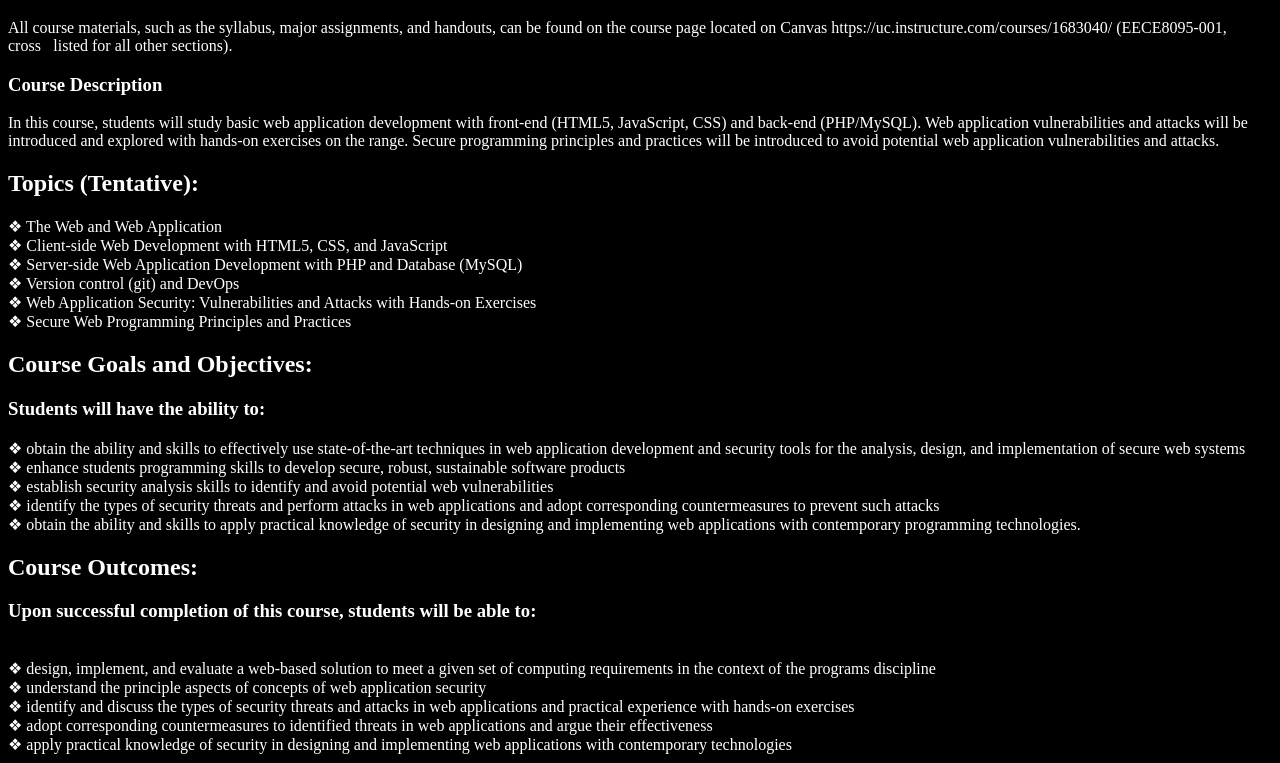
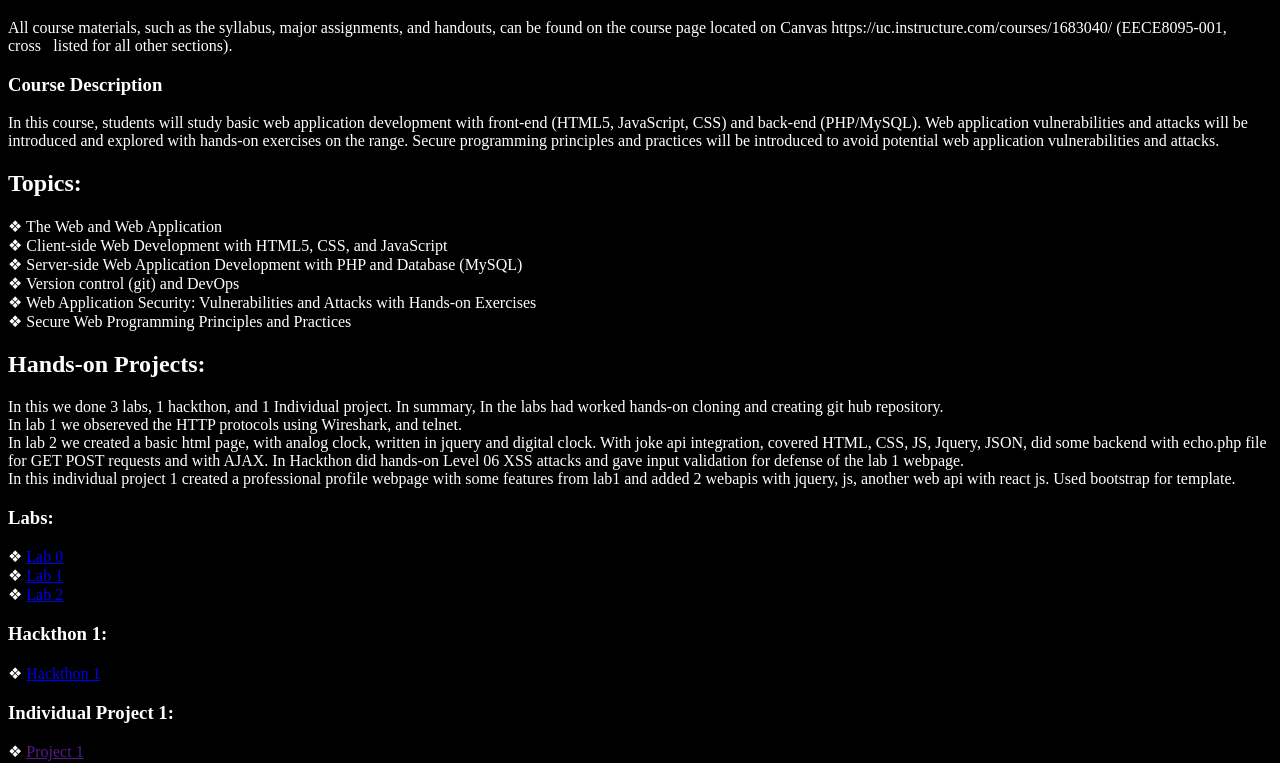
Before and after one commit to ShivaniEli/ShivaniEli-uc, a plain HTML site: page Project1/waph.html in a window 1280 px wide. Shown: the part 61-824 px from the top of the page. Drawn offline with Linux system fonts and the light colour scheme.

Commit message:
Update waph.html

```diff
--- a/Project1/waph.html
+++ b/Project1/waph.html
@@ -20,13 +20,25 @@
     (HTML5, JavaScript, CSS) and back-end (PHP/MySQL). Web application vulnerabilities and attacks will
     be introduced and explored with hands-on exercises on the range. Secure programming principles and
     practices will be introduced to avoid potential web application vulnerabilities and attacks.<br>
-    <h2> Topics (Tentative):</h2>
+    <h2> Topics:</h2>
     ❖ The Web and Web Application <br>
     ❖ Client-side Web Development with HTML5, CSS, and JavaScript <br>
     ❖ Server-side Web Application Development with PHP and Database (MySQL) <br>
     ❖ Version control (git) and DevOps <br>
     ❖ Web Application Security: Vulnerabilities and Attacks with Hands-on Exercises <br>
     ❖ Secure Web Programming Principles and Practices <br>
+    <h2>Hands-on Projects: </h2>
+    <p>In this we done 3 labs, 1 hackthon, and 1 Individual project. In summary, In the labs had worked hands-on cloning and creating git hub repository.<br>
+    In lab 1 we obsereved the HTTP protocols using Wireshark, and telnet.<br>In lab 2 we created a basic html page, with analog clock, written in jquery and digital clock. With joke api integration, covered HTML, CSS, JS, Jquery, JSON, did some backend with echo.php file for GET POST requests and with AJAX.
+    In Hackthon did hands-on Level 06 XSS attacks and gave input validation for defense of the lab 1 webpage. <br> In this individual project 1 created a professional profile webpage with some features from lab1 and added 2 webapis with jquery, js, another web api with react js. Used bootstrap for template.</p>
+    <h3>Labs:</h3>
+    ❖ <a href="https://github.com/ShivaniEli/waph-elisi/blob/main/labs/lab0/elisi-waph-lab0.pdf">Lab 0</a> <br>
+    ❖ <a href="https://github.com/ShivaniEli/waph-elisi/blob/main/labs/lab1/elisi-lab1-waph.pdf">Lab 1</a> <br>
+    ❖ <a href="https://github.com/ShivaniEli/waph-elisi/blob/main/labs/lab2/elisi-waph-lab2.pdf">Lab 2</a><br>
+    <h3>Hackthon 1:</h3>
+    ❖ <a href="https://github.com/ShivaniEli/waph-elisi/blob/main/labs/Hackthon1/waph-elisi-hackthon1.pdf">Hackthon 1</a> <br>
+    <h3>Individual Project 1:</h3>
+    ❖ <a href="">Project 1</a> <br>
     <h2>Course Goals and Objectives: </h2>
     <h3>Students will have the ability to:</h3>
     ❖ obtain the ability and skills to effectively use state-of-the-art techniques in web application
```
